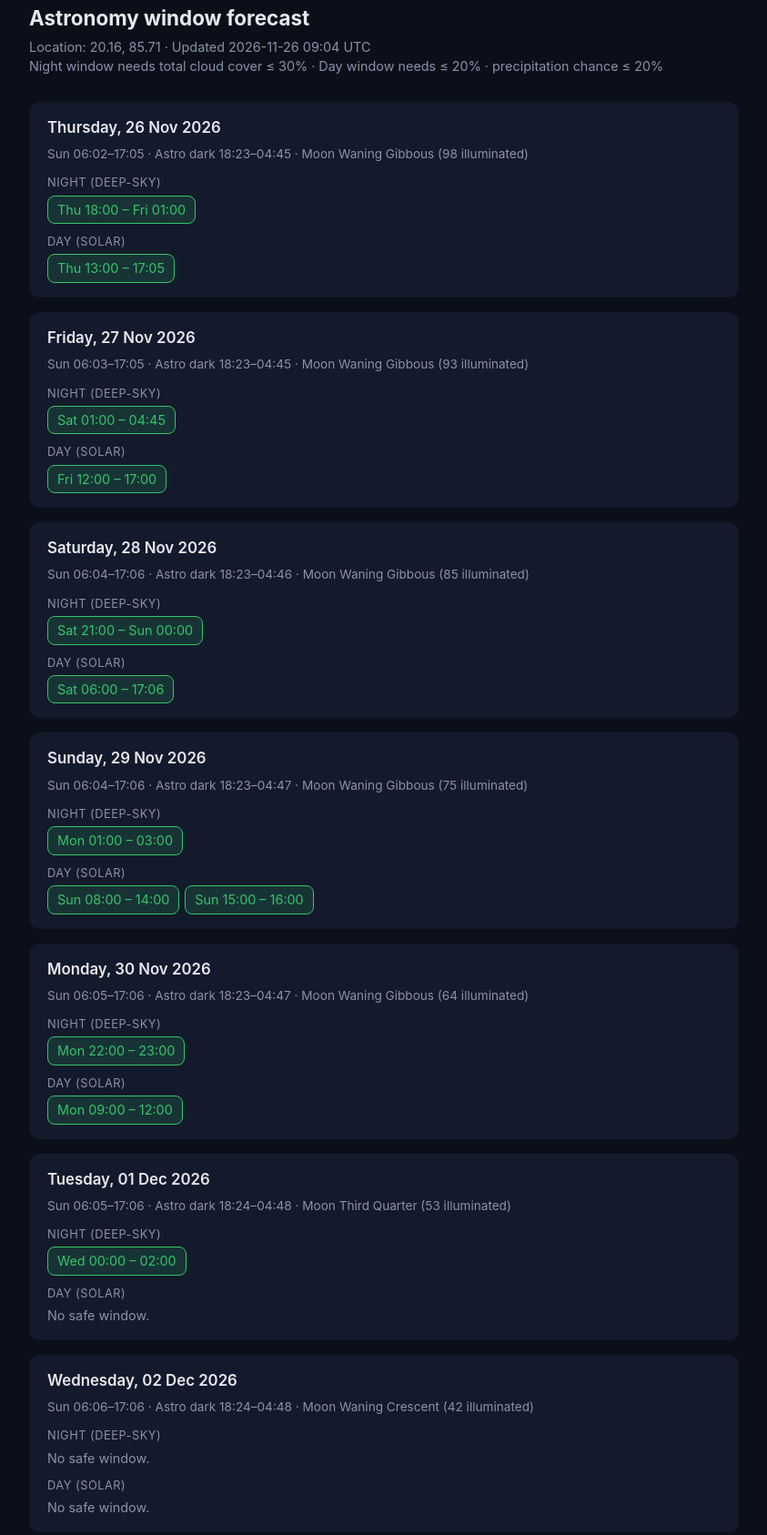
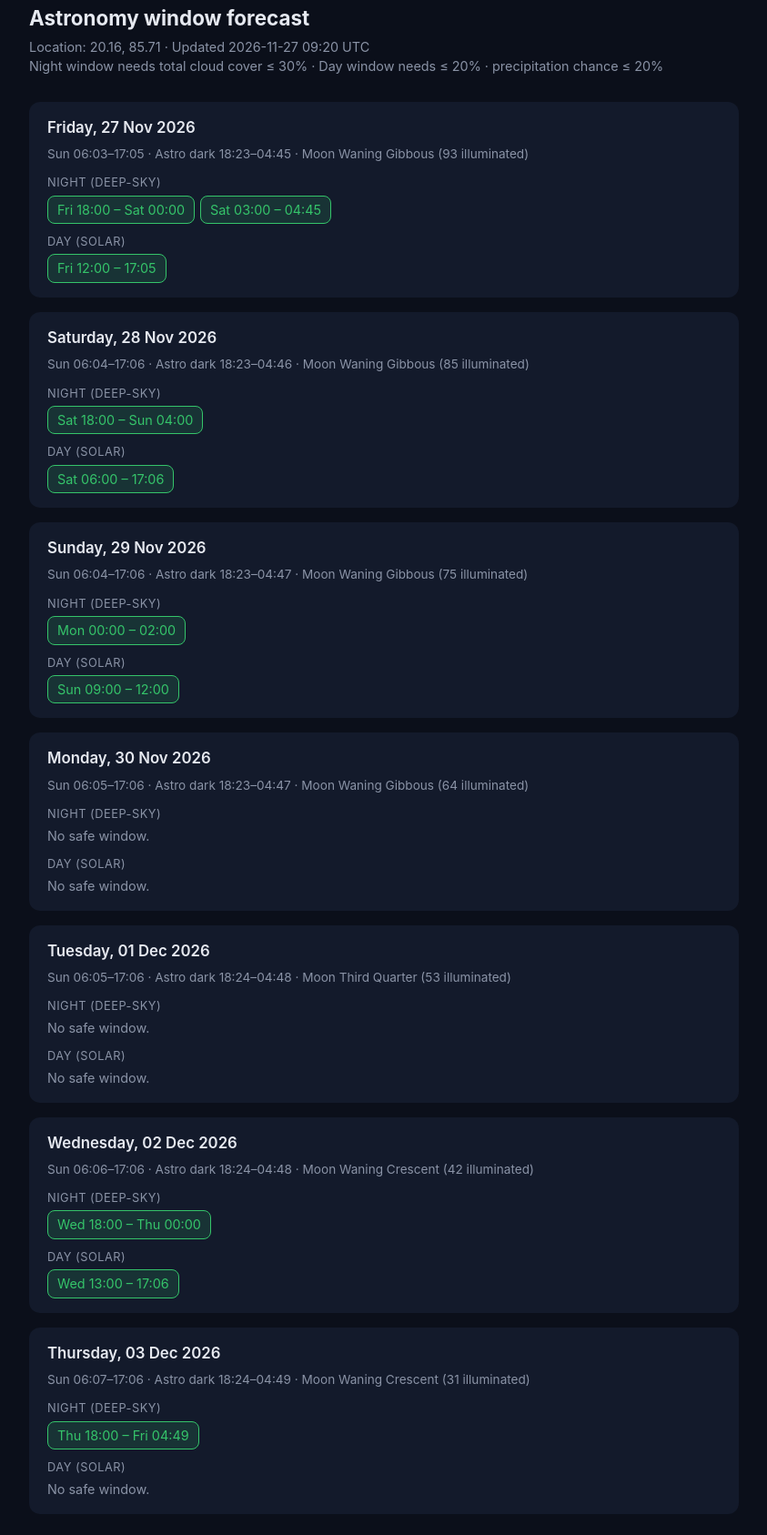
Before and after one commit to tron-sodashi/astro-window-checker, a plain HTML site: page docs/index.html in a window 1280 px wide. Shown: the part 36-1723 px from the top of the page at 91% size, without its empty margins (218-1061 px from the left). Drawn offline with Linux system fonts and the light colour scheme.

Commit message:
Update astronomy forecast

```diff
--- a/docs/index.html
+++ b/docs/index.html
@@ -53,25 +53,9 @@
 <body>
   <h1>Astronomy window forecast</h1>
   <div class="subtitle">
-    Location: 20.16, 85.71 &middot; Updated 2026-11-26 09:04 UTC<br>
+    Location: 20.16, 85.71 &middot; Updated 2026-11-27 09:20 UTC<br>
     Night window needs total cloud cover ≤ 30% &middot;
     Day window needs ≤ 20% &middot; precipitation chance ≤ 20%
-  </div>
-
-  <div class="day-card">
-    <div class="day-title">Thursday, 26 Nov 2026</div>
-    <div class="day-meta">
-      Sun 06:02–17:05 &middot; Astro dark 18:23–04:45 &middot;
-      Moon Waning Gibbous (98 illuminated)
-    </div>
-    <div class="session">
-      <div class="session-label">Night (deep-sky)</div>
-      <span class="window">Thu 18:00 – Fri 01:00</span>
-    </div>
-    <div class="session">
-      <div class="session-label">Day (solar)</div>
-      <span class="window">Thu 13:00 – 17:05</span>
-    </div>
   </div>
 
   <div class="day-card">
@@ -82,11 +66,11 @@
     </div>
     <div class="session">
       <div class="session-label">Night (deep-sky)</div>
-      <span class="window">Sat 01:00 – 04:45</span>
+      <span class="window">Fri 18:00 – Sat 00:00</span><span class="window">Sat 03:00 – 04:45</span>
     </div>
     <div class="session">
       <div class="session-label">Day (solar)</div>
-      <span class="window">Fri 12:00 – 17:00</span>
+      <span class="window">Fri 12:00 – 17:05</span>
     </div>
   </div>
 
@@ -98,7 +82,7 @@
     </div>
     <div class="session">
       <div class="session-label">Night (deep-sky)</div>
-      <span class="window">Sat 21:00 – Sun 00:00</span>
+      <span class="window">Sat 18:00 – Sun 04:00</span>
     </div>
     <div class="session">
       <div class="session-label">Day (solar)</div>
@@ -114,11 +98,11 @@
     </div>
     <div class="session">
       <div class="session-label">Night (deep-sky)</div>
-      <span class="window">Mon 01:00 – 03:00</span>
+      <span class="window">Mon 00:00 – 02:00</span>
     </div>
     <div class="session">
       <div class="session-label">Day (solar)</div>
-      <span class="window">Sun 08:00 – 14:00</span><span class="window">Sun 15:00 – 16:00</span>
+      <span class="window">Sun 09:00 – 12:00</span>
     </div>
   </div>
 
@@ -130,11 +114,11 @@
     </div>
     <div class="session">
       <div class="session-label">Night (deep-sky)</div>
-      <span class="window">Mon 22:00 – 23:00</span>
+      <div class="none">No safe window.</div>
     </div>
     <div class="session">
       <div class="session-label">Day (solar)</div>
-      <span class="window">Mon 09:00 – 12:00</span>
+      <div class="none">No safe window.</div>
     </div>
   </div>
 
@@ -146,7 +130,7 @@
     </div>
     <div class="session">
       <div class="session-label">Night (deep-sky)</div>
-      <span class="window">Wed 00:00 – 02:00</span>
+      <div class="none">No safe window.</div>
     </div>
     <div class="session">
       <div class="session-label">Day (solar)</div>
@@ -162,7 +146,23 @@
     </div>
     <div class="session">
       <div class="session-label">Night (deep-sky)</div>
-      <div class="none">No safe window.</div>
+      <span class="window">Wed 18:00 – Thu 00:00</span>
+    </div>
+    <div class="session">
+      <div class="session-label">Day (solar)</div>
+      <span class="window">Wed 13:00 – 17:06</span>
+    </div>
+  </div>
+
+  <div class="day-card">
+    <div class="day-title">Thursday, 03 Dec 2026</div>
+    <div class="day-meta">
+      Sun 06:07–17:06 &middot; Astro dark 18:24–04:49 &middot;
+      Moon Waning Crescent (31 illuminated)
+    </div>
+    <div class="session">
+      <div class="session-label">Night (deep-sky)</div>
+      <span class="window">Thu 18:00 – Fri 04:49</span>
     </div>
     <div class="session">
       <div class="session-label">Day (solar)</div>
```
